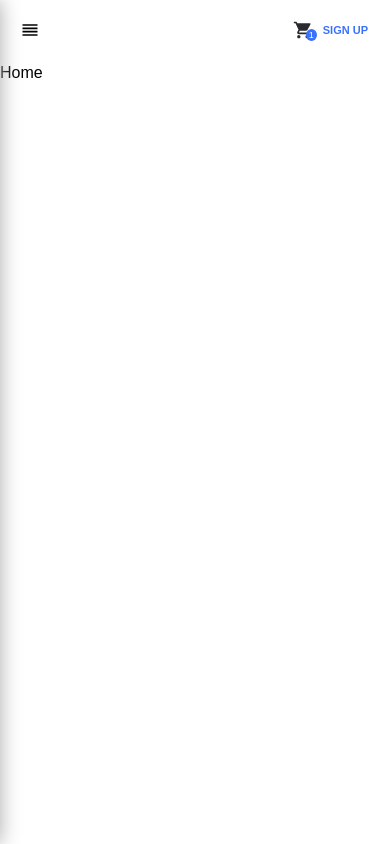
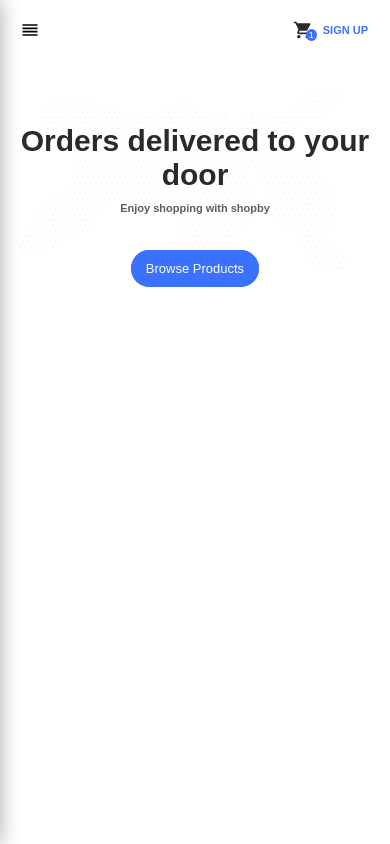
Before and after one commit to AminMardani79/shopby, a React (Create React App) app: page /home in a window 390 px wide. Built offline with nearby package versions, Linux system fonts and the light colour scheme.

Commit message:
complete banner

```diff
--- /dev/null
+++ b/src/Assets/css/Banner.module.css
@@ -0,0 +1,79 @@
+@import "./index.css";
+.bannerContainer {
+  display: grid;
+  grid-template-columns: auto auto;
+  justify-content: center;
+  width: 100%;
+  background-image: url("../img/dots.png");
+  background-position: center;
+  background-repeat: no-repeat;
+  background-size: cover;
+}
+.bannerContent {
+  align-self: flex-start;
+  padding-top: 160px;
+}
+.bannerContent h2 {
+  color: var(--main-black);
+  font-size: 40px;
+  margin-bottom: 10px;
+  width: 21vw;
+}
+.bannerContent p {
+  color: var(--text-color);
+  font-size: 13px;
+  font-weight: 600;
+  padding-bottom: 45px;
+}
+.bannerContent a {
+  background-color: var(--main-blue);
+  color: var(--main-white);
+  padding: 9px 13px;
+  border: 2px solid var(--main-blue);
+  border-radius: 20px;
+  font-size: 15px;
+  transition: all 0.2s ease-in-out;
+}
+.bannerContent a:hover {
+  background-color: var(--main-white);
+  color: var(--main-blue);
+}
+.bannerImages {
+  margin-right: 3vw;
+}
+.bannerImages img {
+  width: 40vw;
+  height: 600px;
+}
+@media screen and (max-width: 992px) {
+  .bannerImages img {
+    height: 550px;
+  }
+  .bannerContent h2 {
+    width: 29vw;
+  }
+}
+@media screen and (max-width: 768px) {
+  .bannerImages {
+    display: none;
+  }
+  .bannerContent {
+    padding-top: 60px;
+    text-align: center;
+  }
+  .bannerContent h2 {
+    width: 60vw;
+    font-size: 30px;
+  }
+  .bannerContent p {
+    font-size: 11px;
+  }
+  .bannerContent a {
+    font-size: 13px;
+  }
+}
+@media screen and (max-width: 500px) {
+  .bannerContent h2 {
+    width: 90vw !important;
+  }
+}
--- /dev/null
+++ b/src/Assets/css/Landing.module.css
@@ -0,0 +1,8 @@
+.container {
+  padding: 0 5vw;
+}
+@media screen and (max-width: 768px) {
+  .container {
+    padding: 0 2vw;
+  }
+}
--- a/src/Pages/Home.js
+++ b/src/Pages/Home.js
@@ -1,7 +1,12 @@
 import React from "react";
-
+// Components
+import Banner from "../components/Banner";
 const Home = () => {
-  return <div>Home</div>;
+  return (
+    <>
+      <Banner />
+    </>
+  );
 };
 
 export default Home;
--- a/src/Pages/Landing.js
+++ b/src/Pages/Landing.js
@@ -5,16 +5,21 @@ import Products from "./Products";
 import Home from "./Home";
 // Components
 import Navbar from "../components/Navbar/Navbar";
+// Styles
+import styles from "../assets/css/Landing.module.css";
 
 const Landing = () => {
   return (
     <div>
       <Navbar />
-      <Routes>
-        <Route path="/products" element={<Products />} />
-        <Route path="/home" element={<Home />} />
-        <Route path="/" element={<Navigate to="/home" />} />
-      </Routes>
+      <main className={styles.container}>
+        <Routes>
+          <Route path="/products" element={<Products />} />
+          <Route path="/home" element={<Home />} />
+          <Route path="/" element={<Navigate to="/home" />} />
+          <Route path="/*" element={<Navigate to="/home" />} />
+        </Routes>
+      </main>
     </div>
   );
 };
--- /dev/null
+++ b/src/components/Banner.js
@@ -0,0 +1,22 @@
+import React from "react";
+// Images
+import bannerImage from "../assets/img/shopBanner.png";
+// Styles
+import styles from "../assets/css/Banner.module.css";
+import { Link } from "react-router-dom";
+const Banner = () => {
+  return (
+    <div className={styles.bannerContainer}>
+      <div className={styles.bannerImages}>
+        <img src={bannerImage} alt="banner" />
+      </div>
+      <div className={styles.bannerContent}>
+        <h2>Orders delivered to your door</h2>
+        <p>Enjoy shopping with shopby</p>
+        <Link to="/products">Browse Products</Link>
+      </div>
+    </div>
+  );
+};
+
+export default Banner;
--- a/src/components/Navbar/Navbar.js
+++ b/src/components/Navbar/Navbar.js
@@ -1,5 +1,5 @@
 import React, { createRef, useEffect, useState } from "react";
-import { Link, NavLink } from "react-router-dom";
+import { Link, NavLink, useParams } from "react-router-dom";
 // Styles
 import style from "../../assets/css/Navbar.module.css";
 // Styled Components
@@ -18,24 +18,43 @@ import {
 import logo from "../../assets/img/logo.png";
 
 const Navbar = () => {
+  // Variables
   const [isOpen, setIsOpen] = useState(false);
   const [activeStyles, setActiveStyles] = useState({
     width: "36px",
     left: "0",
   });
+  const products = createRef();
+  const home = createRef();
+  const params = useParams();
+
+  // Methods
   const OpenMenu = () => {
     setIsOpen(true);
   };
   const CloseMenu = () => {
     setIsOpen(false);
   };
-  const clickHandler = (e) => {
-    setActiveStyles((prevState) => ({
-      ...prevState,
-      left: `${e.target.offsetLeft}px`,
-      width: `${e.target.offsetWidth}px`,
-    }));
-  };
+  useEffect(() => {
+    switch (params["*"]) {
+      case "home":
+        setActiveStyles((prevState) => ({
+          ...prevState,
+          left: `${home.current.offsetLeft}px`,
+          width: `${home.current.offsetWidth}px`,
+        }));
+        break;
+      case "products":
+        setActiveStyles((prevState) => ({
+          ...prevState,
+          left: `${products.current.offsetLeft}px`,
+          width: `${products.current.offsetWidth}px`,
+        }));
+        break;
+      default:
+        break;
+    }
+  }, [params]);
   return (
     <Header>
       <div className={style.logoContainer}>
@@ -45,14 +64,14 @@ const Navbar = () => {
         <NavLink
           to="/home"
           className={(navData) => (navData.isActive ? style.active : "")}
-          onClick={clickHandler}
+          ref={home}
         >
           Home
         </NavLink>
         <NavLink
           to="/products"
           className={(navData) => (navData.isActive ? style.active : "")}
-          onClick={clickHandler}
+          ref={products}
         >
           Products
         </NavLink>
--- a/src/components/Navbar/NavbarElements.js
+++ b/src/components/Navbar/NavbarElements.js
@@ -41,7 +41,7 @@ export const HamburgerMenu = styled.nav`
   position: fixed;
   top: 0;
   left: 0;
-  height: 100vh;
+  height: 100%;
   width: 200px;
   background-color: #fff;
   border-right: 1px solid #c3c3c3;
```
Also changed, not shown: src/Assets/img/dots.png (added), src/Assets/img/shopBanner.png (added).
